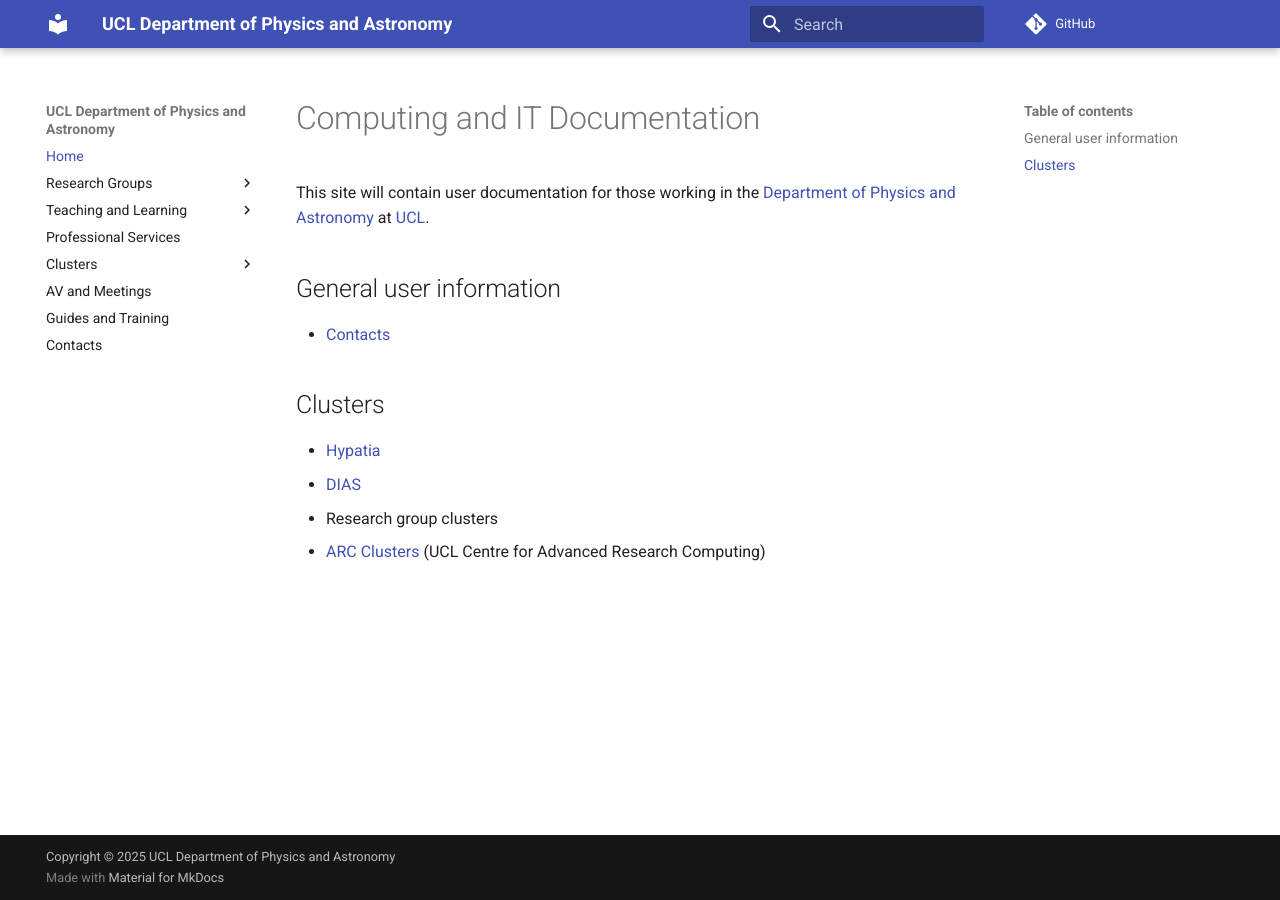
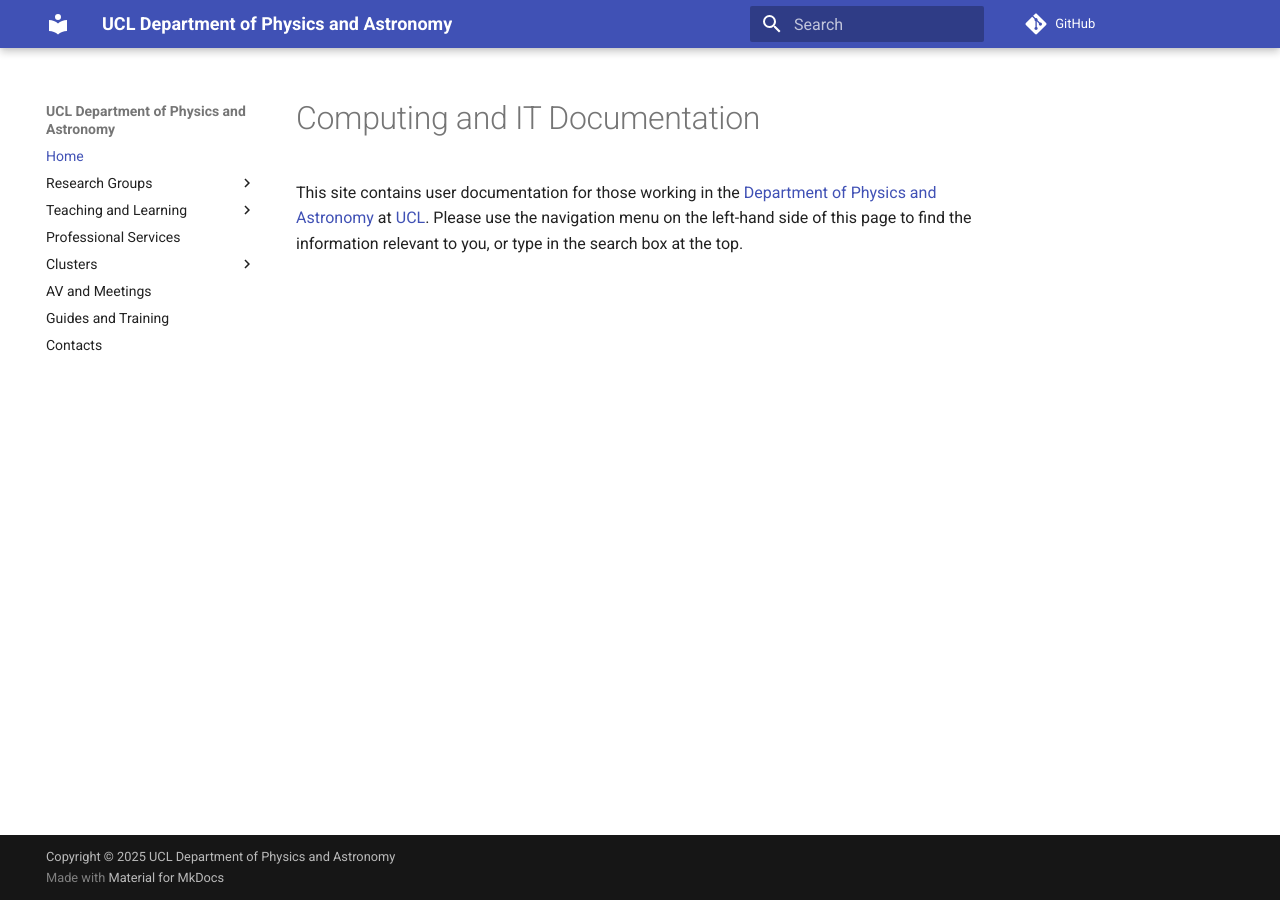
Before and after one commit to UCLPhysAst/uclphysast.github.io, an MkDocs documentation site: the page built from docs/index.md, in a window 1280 px wide. Built offline with MkDocs 1.6.1 and Material for MkDocs 9.7.7, drawn with Linux system fonts in a browser that asks for light colours; comment, search, counter and statistics services are not loaded.

Commit message:
Remove superfluous text from home page

```diff
--- a/docs/index.md
+++ b/docs/index.md
@@ -1,14 +1,3 @@
 # Computing and IT Documentation
 
-This site will contain user documentation for those working in the [Department of Physics and Astronomy](https://www.ucl.ac.uk/physics-astronomy/) at [UCL](https://www.ucl.ac.uk/).
-
-## General user information
-
-- [Contacts](contacts.md)
-
-## Clusters
-
-+ [Hypatia](clusters/hypatia.md)
-- [DIAS](clusters/dias.md)
-- Research group clusters
-- [ARC Clusters](clusters/arc.md) (UCL Centre for Advanced Research Computing)
+This site contains user documentation for those working in the [Department of Physics and Astronomy](https://www.ucl.ac.uk/physics-astronomy/) at [UCL](https://www.ucl.ac.uk/). Please use the navigation menu on the left-hand side of this page to find the information relevant to you, or type in the search box at the top.
```
